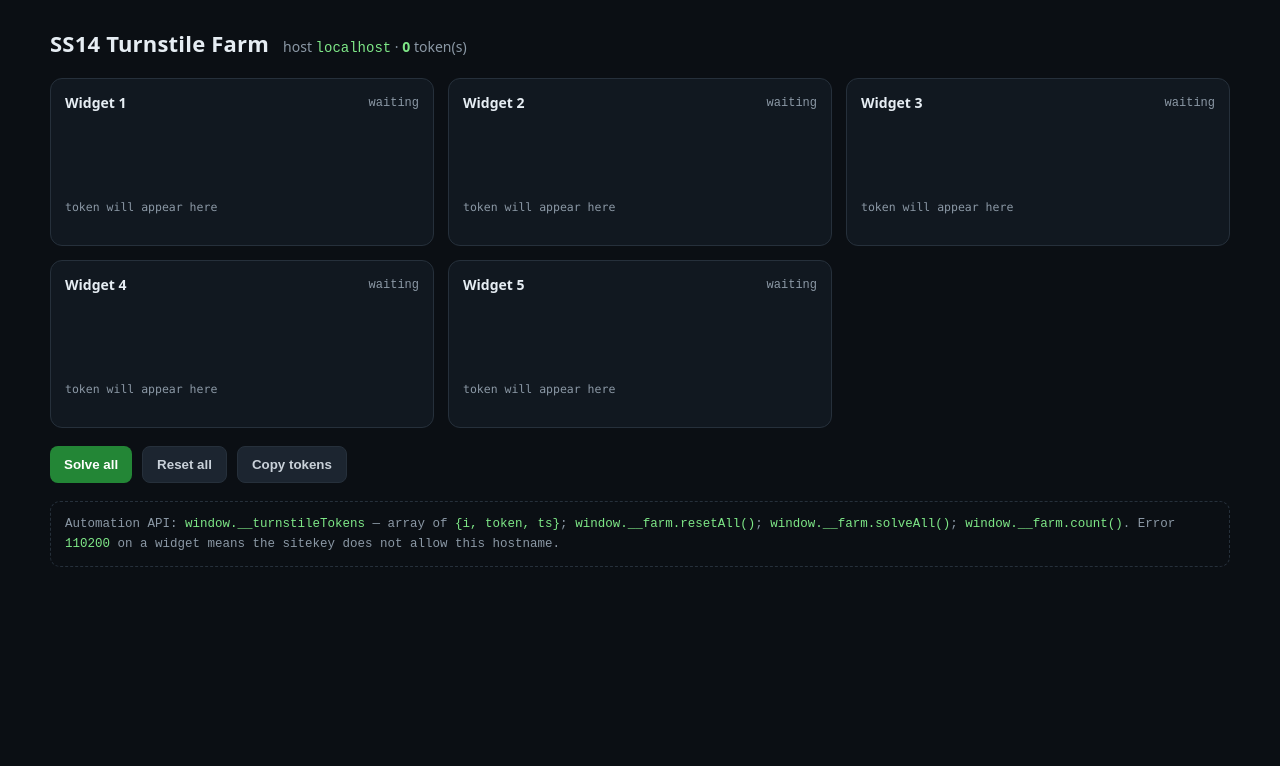
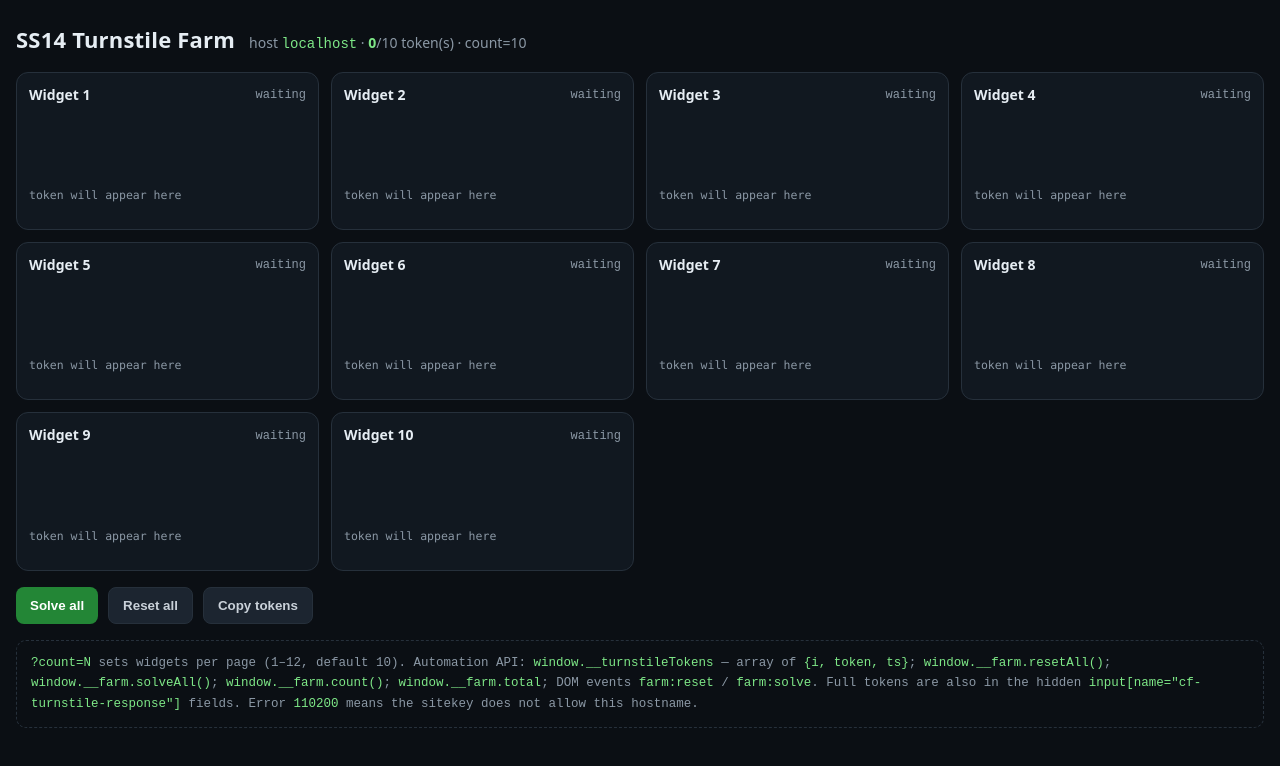
Before and after one commit to sanek31/trolling, a plain HTML site: page turnstile/index.html in a window 1280 px wide. Drawn offline with Linux system fonts and the light colour scheme.

Commit message:
Update index.html

```diff
--- a/turnstile/index.html
+++ b/turnstile/index.html
@@ -10,46 +10,46 @@
   :root { color-scheme: dark; }
   * { box-sizing: border-box; }
   body {
-    margin: 0; min-height: 100vh; padding: 28px 18px 48px;
+    margin: 0; min-height: 100vh; padding: 24px 16px 40px;
     background: #0b0f14; color: #e6edf3;
     font: 14px/1.45 system-ui, -apple-system, "Segoe UI", Roboto, sans-serif;
   }
-  main { width: min(1180px, 100%); margin: 0 auto; }
-  header { display: flex; align-items: baseline; gap: 14px; flex-wrap: wrap; margin-bottom: 18px; }
+  main { width: min(1420px, 100%); margin: 0 auto; }
+  header { display: flex; align-items: baseline; gap: 14px; flex-wrap: wrap; margin-bottom: 16px; }
   h1 { margin: 0; font-size: 22px; letter-spacing: .2px; }
   header p { margin: 0; color: #8b98a5; }
   code { color: #7ee787; }
   #count { color: #7ee787; font-weight: 700; }
   .grid {
-    display: grid; gap: 14px;
-    grid-template-columns: repeat(auto-fit, minmax(300px, 1fr));
+    display: grid; gap: 12px;
+    grid-template-columns: repeat(auto-fit, minmax(280px, 1fr));
   }
   .card {
     border: 1px solid #26303b; border-radius: 12px; background: #111820;
-    padding: 14px; min-height: 150px;
+    padding: 12px; min-height: 140px;
   }
   .card-head {
     display: flex; justify-content: space-between; align-items: center;
-    margin-bottom: 10px; font-weight: 650;
+    margin-bottom: 8px; font-weight: 650;
   }
   .state { color: #8b98a5; font: 12px ui-monospace, monospace; }
   .state.ok { color: #7ee787; }
   .state.err { color: #ff7b72; }
-  .cf-turnstile { margin: 6px 0 10px; min-height: 66px; }
+  .cf-turnstile { margin: 4px 0 8px; min-height: 66px; }
   .token {
     font: 11.5px/1.4 ui-monospace, SFMono-Regular, Menlo, Consolas, monospace;
-    color: #7ee787; word-break: break-all; min-height: 32px;
+    color: #7ee787; word-break: break-all; min-height: 30px;
   }
   .token.empty { color: #8b98a5; }
-  .actions { display: flex; gap: 10px; flex-wrap: wrap; margin-top: 18px; }
+  .actions { display: flex; gap: 10px; flex-wrap: wrap; margin-top: 16px; }
   button {
     border: 0; border-radius: 8px; padding: 10px 14px;
     font-weight: 650; cursor: pointer; background: #238636; color: #fff;
   }
   button.secondary { background: #1c2530; color: #c9d1d9; border: 1px solid #26303b; }
   #hint {
-    margin-top: 18px; padding: 12px 14px; border: 1px dashed #26303b;
-    border-radius: 10px; color: #8b98a5; font: 12.5px/1.6 ui-monospace, monospace;
+    margin-top: 16px; padding: 12px 14px; border: 1px dashed #26303b;
+    border-radius: 10px; color: #8b98a5; font: 12.5px/1.65 ui-monospace, monospace;
   }
 </style>
 </head>
@@ -57,22 +57,30 @@
 <main>
   <header>
     <h1>SS14 Turnstile Farm</h1>
-    <p>host <code id="host"></code> · <span id="count">0</span> token(s)</p>
+    <p>
+      host <code id="host"></code> ·
+      <span id="count">0</span>/<span id="total">0</span> token(s) ·
+      <span id="layout"></span>
+    </p>
   </header>
 
   <section class="grid" id="grid"></section>
 
   <div class="actions">
-    <button type="button" onclick="farm.solveAll()">Solve all</button>
-    <button type="button" class="secondary" onclick="farm.resetAll()">Reset all</button>
-    <button type="button" class="secondary" onclick="farm.copyAll()">Copy tokens</button>
+    <button type="button" onclick="window.__farm.solveAll()">Solve all</button>
+    <button type="button" class="secondary" onclick="window.__farm.resetAll()">Reset all</button>
+    <button type="button" class="secondary" onclick="window.__farm.copyAll()">Copy tokens</button>
   </div>
 
   <div id="hint">
+    <code>?count=N</code> sets widgets per page (1–12, default 10).
     Automation API: <code>window.__turnstileTokens</code> — array of
     <code>{i, token, ts}</code>; <code>window.__farm.resetAll()</code>;
-    <code>window.__farm.solveAll()</code>; <code>window.__farm.count()</code>.
-    Error <code>110200</code> on a widget means the sitekey does not allow this hostname.
+    <code>window.__farm.solveAll()</code>; <code>window.__farm.count()</code>;
+    <code>window.__farm.total</code>; DOM events <code>farm:reset</code> /
+    <code>farm:solve</code>. Full tokens are also in the hidden
+    <code>input[name="cf-turnstile-response"]</code> fields.
+    Error <code>110200</code> means the sitekey does not allow this hostname.
   </div>
 </main>
 
@@ -81,15 +89,20 @@
   "use strict";
 
   var SITEKEY = "0x4AAAAAAFKIZmMUQpD2V34N";
-  var COUNT = 5;
+  var params = new URLSearchParams(location.search);
+  var requested = parseInt(params.get("count") || "10", 10);
+  var COUNT = isNaN(requested) ? 10 : Math.max(1, Math.min(12, requested));
 
   var ids = [];
   var tokens = {};
+  var rendered = 0;
   var grid = document.getElementById("grid");
 
   document.getElementById("host").textContent = location.hostname;
+  document.getElementById("total").textContent = String(COUNT);
+  document.getElementById("layout").textContent = "count=" + COUNT;
 
-  for (var i = 0; i < COUNT; i++) {
+  function makeCard(i) {
     var card = document.createElement("div");
     card.className = "card";
     card.setAttribute("data-widget", String(i));
@@ -98,41 +111,52 @@
       '<span class="state" id="st' + i + '">waiting</span></div>' +
       '<div class="cf-turnstile" id="w' + i + '"></div>' +
       '<div class="token empty" id="tk' + i + '">token will appear here</div>';
-    grid.appendChild(card);
+    return card;
+  }
+
+  for (var i = 0; i < COUNT; i++) {
+    grid.appendChild(makeCard(i));
   }
 
   function setState(i, text, cls) {
     var el = document.getElementById("st" + i);
+    if (!el) return;
     el.textContent = text;
     el.className = "state" + (cls ? " " + cls : "");
   }
 
   function sync() {
-    window.__turnstileTokens = Object.keys(tokens).map(function (k) {
-      return { i: Number(k), token: tokens[k].token, ts: tokens[k].ts };
+    window.__turnstileTokens = Object.keys(tokens).map(function (key) {
+      return { i: Number(key), token: tokens[key].token, ts: tokens[key].ts };
     });
-    document.getElementById("count").textContent = String(window.__turnstileTokens.length);
+    document.getElementById("count").textContent =
+      String(window.__turnstileTokens.length);
   }
 
   function onToken(i, token) {
     tokens[i] = { token: token, ts: Date.now() };
     setState(i, "ok · " + token.length, "ok");
     var box = document.getElementById("tk" + i);
+    if (box) {
       box.className = "token";
       box.textContent = token.slice(0, 42) + "…";
+    }
     sync();
   }
 
   function onError(i, code) {
-    setState(i, "error " + code + (String(code) === "110200" ? " · hostname not allowed" : ""), "err");
+    var extra = String(code) === "110200" ? " · hostname not allowed" : "";
+    setState(i, "error " + code + extra, "err");
   }
 
   function onExpired(i) {
     delete tokens[i];
     setState(i, "expired", "");
     var box = document.getElementById("tk" + i);
+    if (box) {
       box.className = "token empty";
       box.textContent = "token expired";
+    }
     sync();
   }
 
@@ -140,12 +164,16 @@
     for (var i = 0; i < COUNT; i++) {
       delete tokens[i];
       try {
-        if (ids[i] !== undefined) window.turnstile.reset(ids[i]);
+        if (ids[i] !== undefined && window.turnstile) {
+          window.turnstile.reset(ids[i]);
+        }
       } catch (e) { /* ignore */ }
       setState(i, "waiting", "");
       var box = document.getElementById("tk" + i);
+      if (box) {
         box.className = "token empty";
         box.textContent = "token will appear here";
+      }
     }
     sync();
   }
@@ -154,30 +182,42 @@
     for (var i = 0; i < COUNT; i++) {
       setState(i, "triggered", "");
       try {
-        if (ids[i] !== undefined) window.turnstile.execute(ids[i]);
+        if (ids[i] !== undefined && window.turnstile) {
+          window.turnstile.execute(ids[i]);
+        }
       } catch (e) { /* managed widgets may ignore execute */ }
     }
   }
 
   function copyAll() {
-    var list = Object.keys(tokens).map(function (k) { return tokens[k].token; });
+    var list = Object.keys(tokens).map(function (key) {
+      return tokens[key].token;
+    });
     if (!list.length) return;
     if (navigator.clipboard && navigator.clipboard.writeText) {
       navigator.clipboard.writeText(list.join("\n")).then(function () {
-        document.getElementById("hint").textContent = "copied " + list.length + " token(s)";
+        document.getElementById("hint").textContent =
+          "copied " + list.length + " token(s)";
       });
     }
   }
 
   window.__farm = {
+    total: COUNT,
     ids: ids,
     tokens: tokens,
     count: function () { return Object.keys(tokens).length; },
+    ready: function () { return rendered; },
     resetAll: resetAll,
     solveAll: solveAll,
     copyAll: copyAll
   };
+  window.farm = window.__farm;
   window.__turnstileTokens = [];
+
+  window.__farmNativeEvents = true;
+  document.addEventListener("farm:reset", resetAll);
+  document.addEventListener("farm:solve", solveAll);
 
   function boot() {
     if (!window.turnstile) {
@@ -196,6 +236,7 @@
             "expired-callback": function () { onExpired(idx); },
             "timeout-callback": function () { onExpired(idx); }
           });
+          rendered += 1;
         } catch (e) {
           onError(idx, "render: " + e.message);
         }
```
Lines whose indentation alone changed are shown as unchanged.
